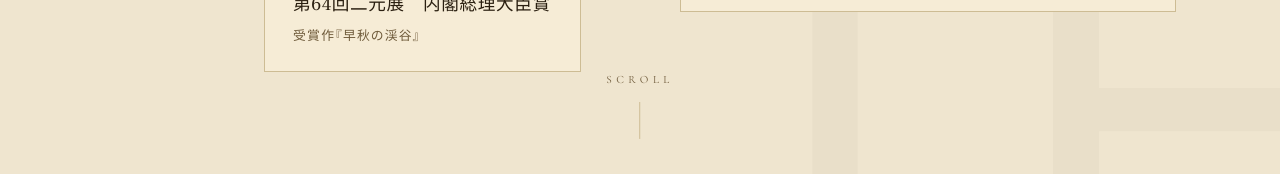
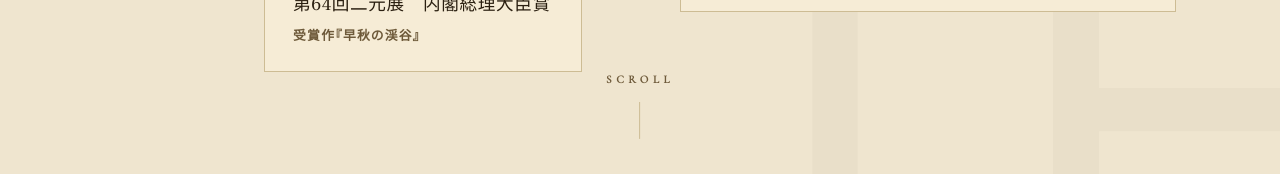
Before and after one commit to WadaKoki/oil-painter-portfolio, a Next.js app: page / in a window 1280 px wide. Shown: the part 626-800 px from the top of the page. Built offline with nearby package versions, Linux system fonts and the light colour scheme; grey boxes are pictures that could not be loaded.

Commit message:
Improve readability and fix modal numbering

```diff
--- a/src/app/globals.css
+++ b/src/app/globals.css
@@ -21,7 +21,7 @@ html, body {
   background: var(--bg);
   color: var(--ink);
   font-family: var(--font-body);
-  font-weight: 400;
+  font-weight: 700;
   line-height: 1.8;
   -webkit-font-smoothing: antialiased;
 }
@@ -122,8 +122,8 @@ section { padding: 7rem var(--pad); position: relative; }
 .award { display: grid; grid-template-columns: 6rem 1fr auto; gap: 2.5rem; align-items: baseline; padding: 1.5rem 0; border-top: 1px solid var(--rule); }
 .award:last-child { border-bottom: 1px solid var(--rule); }
 .award-year { font-family: var(--font-latin); font-size: 1.5rem; font-style: italic; color: var(--accent); font-weight: 300; }
-.award-title-text { font-family: var(--font-serif); font-size: 1.1rem; font-weight: 500; letter-spacing: .1em; }
-.award-title-text .work { display: block; font-size: .95rem; color: var(--soft); font-weight: 400; margin-top: .25rem; letter-spacing: .15em; }
+.award-title-text { font-family: var(--font-serif); font-size: 1.1rem; font-weight: 700; letter-spacing: .1em; }
+.award-title-text .work { display: block; font-size: .95rem; color: var(--soft); font-weight: 700; margin-top: .25rem; letter-spacing: .15em; }
 .award-title-text .work::before { content: "『"; color: var(--accent); }
 .award-title-text .work::after { content: "』"; color: var(--accent); }
 .award-badge { font-family: var(--font-latin); font-size: .7rem; letter-spacing: .3em; text-transform: uppercase; color: var(--accent); padding: .4rem .8rem; border: 1px solid var(--accent); white-space: nowrap; }
@@ -152,7 +152,7 @@ section { padding: 7rem var(--pad); position: relative; }
 .work-thumb::after { content: "詳細を見る"; position: absolute; left: 50%; top: 50%; transform: translate(-50%,-50%); font-family: var(--font-serif); font-size: .85rem; letter-spacing: .4em; color: var(--paper); opacity: 0; transition: opacity .4s; z-index: 3; border: 1px solid var(--paper); padding: .75rem 1.5rem; white-space: nowrap; }
 .work-num { position: absolute; top: .75rem; left: .75rem; font-family: var(--font-latin); font-style: italic; font-size: .7rem; color: color-mix(in srgb, var(--paper) 75%, transparent); z-index: 2; letter-spacing: .15em; }
 .work-caption { display: flex; flex-direction: column; gap: .3rem; }
-.work-title { font-family: var(--font-serif); font-size: 1rem; font-weight: 500; letter-spacing: .12em; }
+.work-title { font-family: var(--font-serif); font-size: 1rem; font-weight: 700; letter-spacing: .12em; }
 .work-meta { display: flex; justify-content: space-between; font-family: var(--font-latin); font-style: italic; font-size: .75rem; color: var(--soft); letter-spacing: .1em; }
 .works-more { text-align: center; margin-top: 4rem; }
 .works-more a { font-family: var(--font-serif); letter-spacing: .4em; font-size: .9rem; color: var(--soft); border-bottom: 1px solid var(--rule); padding-bottom: .5rem; transition: all .3s; }
@@ -168,7 +168,7 @@ section { padding: 7rem var(--pad); position: relative; }
 .modal-art img { display: block; max-height: 70vh; max-width: 65vw; width: auto; height: auto; }
 .modal-info { padding: 3rem 2.5rem; display: flex; flex-direction: column; }
 .modal-num { font-family: var(--font-latin); font-style: italic; font-size: .8rem; color: var(--accent); letter-spacing: .3em; margin-bottom: 1rem; }
-.modal-title-text { font-family: var(--font-serif); font-size: 2rem; font-weight: 500; letter-spacing: .1em; margin-bottom: .5rem; line-height: 1.3; }
+.modal-title-text { font-family: var(--font-serif); font-size: 2rem; font-weight: 700; letter-spacing: .1em; margin-bottom: .5rem; line-height: 1.3; }
 .modal-title-en { font-family: var(--font-latin); font-style: italic; color: var(--soft); font-size: 1rem; margin-bottom: 2.5rem; letter-spacing: .15em; padding-bottom: 2rem; border-bottom: 1px solid var(--rule); }
 .modal-specs { display: flex; flex-direction: column; gap: .75rem; margin-bottom: 2rem; padding: 1.5rem 0; border-top: 1px solid var(--rule); border-bottom: 1px solid var(--rule); }
 .modal-specs dl { display: grid; grid-template-columns: 6rem 1fr; font-size: .85rem; }
@@ -189,7 +189,7 @@ section { padding: 7rem var(--pad); position: relative; }
 .exh-classes { margin-top: 2.5rem; padding-top: 2rem; border-top: 1px solid var(--rule); }
 .exh-classes h4 { font-family: var(--font-serif); font-size: 1rem; letter-spacing: .4em; margin-bottom: 2rem; color: var(--accent); text-align: center; padding-bottom: 1rem; border-bottom: 1px solid var(--rule); }
 .exh-body { font-size: .9rem; line-height: 1.7; }
-.exh-body .title { font-family: var(--font-serif); font-weight: 500; letter-spacing: .1em; display: block; margin-bottom: .2rem; }
+.exh-body .title { font-family: var(--font-serif); font-weight: 700; letter-spacing: .1em; display: block; margin-bottom: .2rem; }
 .exh-body .venue { color: var(--soft); font-size: .8rem; letter-spacing: .1em; }
 
 /* ============ PROCESS ============ */
@@ -216,7 +216,7 @@ section { padding: 7rem var(--pad); position: relative; }
 .news-date { font-family: var(--font-latin); font-style: italic; font-size: .95rem; color: var(--accent); letter-spacing: .1em; }
 .news-cat { font-family: var(--font-serif); font-size: .75rem; letter-spacing: .35em; color: var(--soft); padding: .3rem .6rem; border: 1px solid var(--rule); text-align: center; white-space: nowrap; }
 .news-cat[data-cat="受賞"] { color: var(--accent); border-color: var(--accent); }
-.news-title { font-family: var(--font-serif); font-size: 1.05rem; letter-spacing: .08em; font-weight: 500; line-height: 1.6; }
+.news-title { font-family: var(--font-serif); font-size: 1.05rem; letter-spacing: .08em; font-weight: 700; line-height: 1.6; }
 .news-arrow { font-family: var(--font-latin); color: var(--soft); font-size: 1.25rem; transition: transform .3s; }
 .news-item:hover .news-arrow { transform: translateX(.5rem); color: var(--accent); }
 
@@ -225,7 +225,7 @@ section { padding: 7rem var(--pad); position: relative; }
 .news-post-head { padding-bottom: 2.5rem; margin-bottom: 3rem; border-bottom: 1px solid var(--rule); }
 .news-post-meta { display: flex; align-items: center; gap: 1.5rem; margin-bottom: 1.5rem; }
 .news-post-date { font-family: var(--font-latin); font-style: italic; color: var(--soft); font-size: .9rem; letter-spacing: .1em; }
-.news-post-title { font-family: var(--font-serif); font-size: 1.5rem; font-weight: 500; letter-spacing: .1em; line-height: 1.8; }
+.news-post-title { font-family: var(--font-serif); font-size: 1.5rem; font-weight: 700; letter-spacing: .1em; line-height: 1.8; }
 .news-post-body { font-family: var(--font-serif); font-size: 1rem; line-height: 2.2; letter-spacing: .05em; }
 .news-post-body p { margin-bottom: 1.75rem; }
 .news-post-body img { max-width: 100%; height: auto; margin: 2rem 0; border: 1px solid var(--rule); }
--- a/src/components/gallery/GalleryGrid.tsx
+++ b/src/components/gallery/GalleryGrid.tsx
@@ -86,7 +86,7 @@ export default function GalleryGrid({ works }: { works: Work[] }) {
             onClick={() => openModal(w.id)}
           >
             <div className="work-thumb">
-              <span className="work-num">No. {String(w.id).padStart(2, '0')}</span>
+              <span className="work-num">No. {String(visible.indexOf(w) + 1).padStart(2, '0')}</span>
               <div
                 className="work-thumb-art"
                 style={{ backgroundImage: `url('${w.img}')` }}
```
